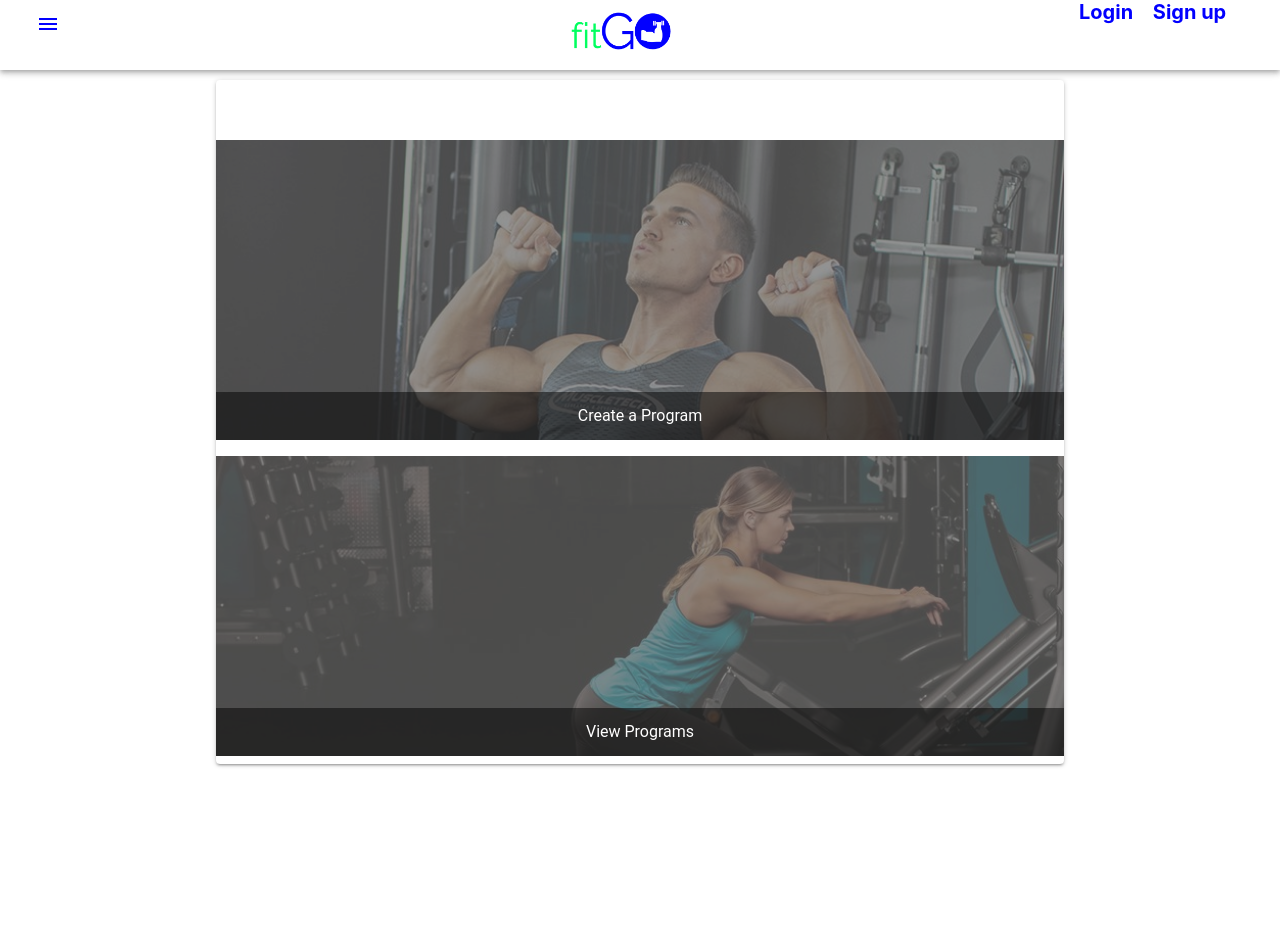
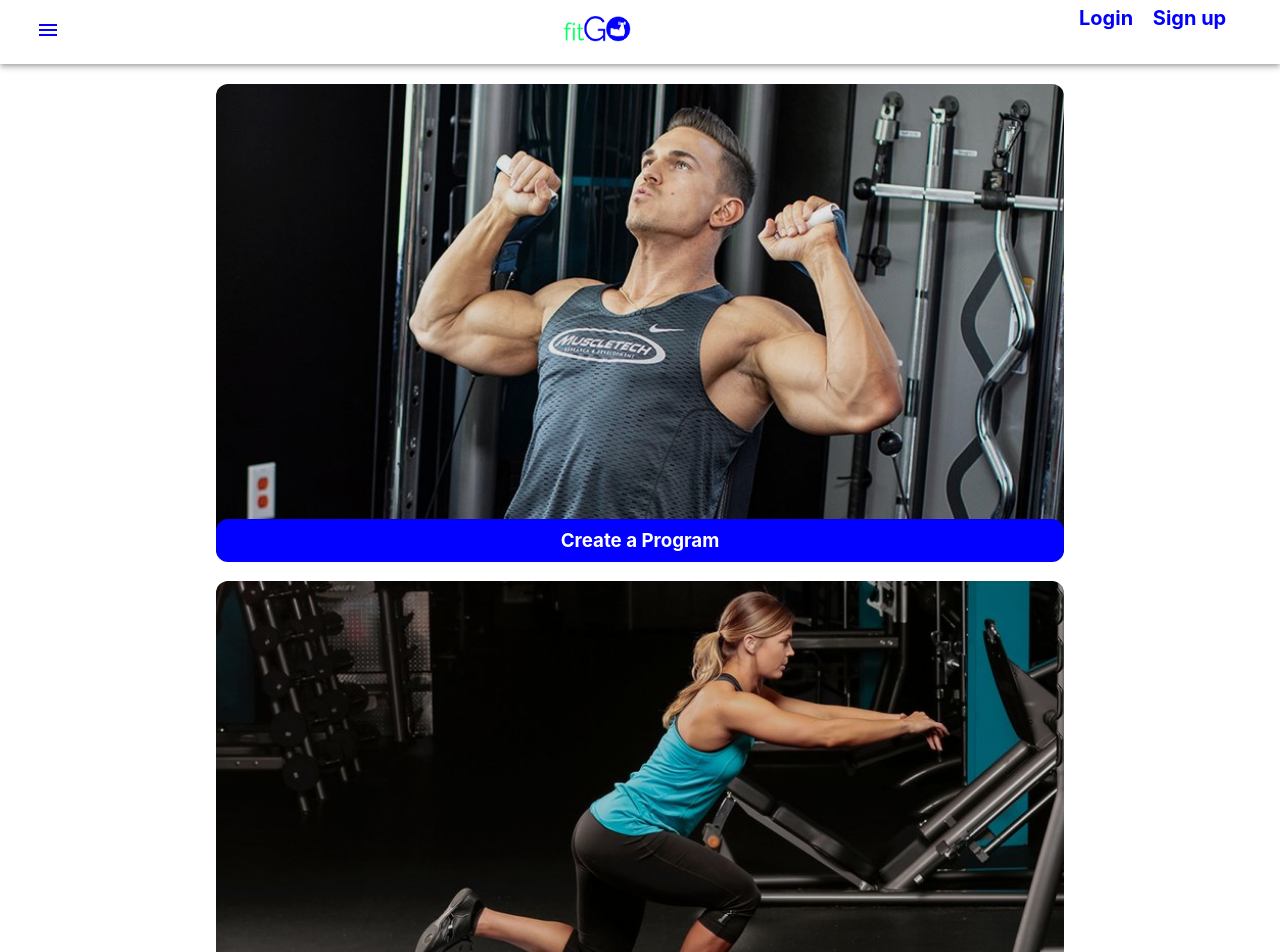
Before and after one commit to SurajBudhathoki/fitGO, a React (Create React App) app in the folder frontend/: page /userpage in a window 1280 px wide. Shown: the top 952 px of the page. Before the commit the page ends 800 px from the top, so only its background shows below. Built offline with nearby package versions, Linux system fonts and the light colour scheme.

Commit message:
added image links

```diff
--- a/frontend/src/App.css
+++ b/frontend/src/App.css
@@ -53,8 +53,8 @@ color: white;
 }
 
 .homeImg, .gridImg {
-  opacity: 0.7;
-filter:brightness(40%);
+  /* opacity: 0.7; */
+filter:brightness(90%);
 }
 
 .welcome {
@@ -64,7 +64,7 @@ filter:brightness(40%);
 .logout {
 
 
-  color: #0200ff;
+  color: red;
   text-decoration: none;
   margin-left: 15px;
 }
@@ -78,6 +78,9 @@ filter:brightness(40%);
   height: 700px;
 }
 
+.userLinks {
+  text-decoration: none;
+}
 
 #menu {
   color: #0200ff;
@@ -85,13 +88,30 @@ filter:brightness(40%);
 
 .homeImg {
   width: 100%;
+  border-radius: 12px;
+  margin-bottom: -28px;
+  z-index: -1;
 }
 
-
+.prog {
+  background-color: #0200ff;
+  color: #FFF;
+  padding: 10px;
+  z-index: 2;
+  margin-top: -18px;
+  border-radius: 12px;
+ position: relative;
+}
 
 .account {
   margin-left: 40px;
+  text-decoration: none;
 
+}
+
+.acc {
+  text-decoration: none;
+  color: #0200ff;
 }
 
 .userTop {
@@ -105,7 +125,7 @@ filter:brightness(40%);
 
 .Logo {
   padding: 5px;
-    width: 150px;
+    width: 100px;
 }
 
 .button {
@@ -207,7 +227,9 @@ filter:brightness(40%);
   background: black;
   overflow: hidden;
   width: 100%;
-  height: 400px;
+  height: 350px;
+  border-radius: 12px;
+  margin-top: 10px;
 
 }
 .imageContainer:before {
@@ -231,14 +253,13 @@ filter:brightness(40%);
 }
 .imageContainer button {
 
-  text-align: center;
   z-index: 2;
   position: relative;
 
 
   margin-top: 200px;
   padding-top: 20px;
-  padding-right: 60px;
+  padding-right: 30px;
   transition-duration: 0.4s;
   cursor: pointer;
   border-radius: 12px;
@@ -261,3 +282,17 @@ filter:brightness(40%);
   margin-top: 10px;
   height: 600px;
 }
+
+.journey {
+  color: #0200ff;
+}
+
+.gridImages {
+  border-radius: 50%;
+  height: 100px;
+  border: #00ff5f solid 2px;
+}
+
+h3 {
+  color: #0200ff
+}
--- a/frontend/src/App.js
+++ b/frontend/src/App.js
@@ -20,7 +20,7 @@ class App extends Component {
       loggedIn: false,
       username: null,
       open: false,
-      test: 'test',
+
     }
 
     this.updateUser = this.updateUser.bind(this)
@@ -38,13 +38,13 @@ class App extends Component {
       <div className="App">
 
          <Navbar updateUser={this.updateUser} loggedIn={this.state.loggedIn} username={this.state.username} />
-         {this.state.loggedIn
+         {/* {this.state.loggedIn
           // && <p className="welcome">Welcome, {this.state.username}!</p>
-        }
+        } */}
 
         <div className="content">
 
-        <Route exact path="/" component={Homepage} test={this.state.test} />
+        <Route exact path="/" component={Homepage} />
         <Route path="/signup" component={Signup} />
         <Route path="/login" render={() =>
             <Login updateUser={this.updateUser}/>}/>
--- a/frontend/src/components/Homepage.js
+++ b/frontend/src/components/Homepage.js
@@ -1,6 +1,9 @@
 import React, {Component} from 'react';
-import {Grid,Paper,  } from '@material-ui/core';
+import {Grid,  } from '@material-ui/core';
 import {Redirect} from 'react-router-dom';
+import GridCreate from '../images/gridChest.jpg';
+import GridPrograms from '../images/gridBack.jpg';
+import GridExercises from '../images/gridLegs.jpg'
 
 export default class Homepage extends Component {
     state = {
@@ -31,7 +34,7 @@ export default class Homepage extends Component {
 
         </Grid>
         <Grid item xs={8}>
-        <Paper className="mainPaper">
+        {/* <Paper className="mainPaper"> */}
 
             <div className="imageContainer">
 
@@ -40,14 +43,34 @@ export default class Homepage extends Component {
             </div>
 
 
-        <h1> Start your fitness journey</h1>
+        <h1 className ="journey"> Start your fitness journey!</h1>
 
-          </Paper>
+        <Grid container spacing={16}>
+                <Grid item xs>
+                    <img src = {GridCreate} alt="gridCreate"  className="gridImages" />
+
+                 <h3> Create Programs </h3>
+
+                </Grid>
+                <Grid item xs>
+                <img src = {GridPrograms} alt="gridProGridPrograms" className="gridImages"  />
+                    <h3>  View Programs</h3>
+
+                </Grid>
+                <Grid item xs>
+                <img src = {GridExercises} alt="gridExGridExercises" className="gridImages"  />
+                    <h3>  View Exercises </h3>
+
+                </Grid>
+                </Grid>
+
+          {/* </Paper> */}
         </Grid>
         <Grid item xs>
 
           </Grid>
       </Grid>
+
 
 
         </div>
--- a/frontend/src/components/Navigation/Navbar.js
+++ b/frontend/src/components/Navigation/Navbar.js
@@ -95,8 +95,8 @@ render() {
                                     <Link  className="logo" to="/"> <img src = {Logo} alt="Logo" className= "Logo" /> </Link>
                                     </Grid>
                                 <Grid item md= {2} className= "userTop">
-
-                                <i className ="material-icons account"> account_circle</i> {this.props.username}
+                               <Link to = "/userpage" className="acc" >
+                                <i className ="material-icons account"> account_circle</i> </Link>{this.props.username}
 
                             <Link to="#" className="logout" onClick={this.logout}>Logout</Link>
                             </Grid>
--- a/frontend/src/components/Userpage.js
+++ b/frontend/src/components/Userpage.js
@@ -15,10 +15,10 @@ const Userpage = (props) => {
         {props.username}
         </Grid>
         <Grid item xs={8}>
-        <Paper className="paper">
+        {/* <Paper className="paper"> */}
 
-        <br/><br/><br/>
-              <GridList  cellHeight={300} cols={1} spacing={16} >
+        <br/>
+              {/* <GridList  cellHeight={300} cols={1} spacing={16} >
                <GridListTile > <Link to ="/create">  <img src = {Create} className="homeImg" alt="createProgram" /> <GridListTileBar
               title= "Create a Program" />  </Link>
              <Link to ="/create">   </Link>
@@ -28,9 +28,26 @@ const Userpage = (props) => {
               <Link to ="/view">
               </Link>
               </GridListTile>
-              </GridList>
+              </GridList> */}
+                <Grid spacing={16} >
+            <Grid item xs>
+            <Link to ="/create" className="userLinks">
+            <img src = {Create} className="homeImg" alt="createProgram" />
+            <h3 className="prog"> Create a Program</h3>
+            </Link>
+            </Grid>
+            <Grid item xs>
+            <Link to ="/view" className="userLinks">
+            <img src = {View}  className="homeImg" alt="viewProgram" />
 
-          </Paper>
+            <h3 className="prog"> View Programs </h3>
+            </Link>
+            </Grid>
+
+
+          </Grid>
+
+          {/* </Paper> */}
         </Grid>
         <Grid item xs>
 
@@ -38,6 +55,7 @@ const Userpage = (props) => {
       </Grid>
 
 
+
         </div>
     )
 }
```
